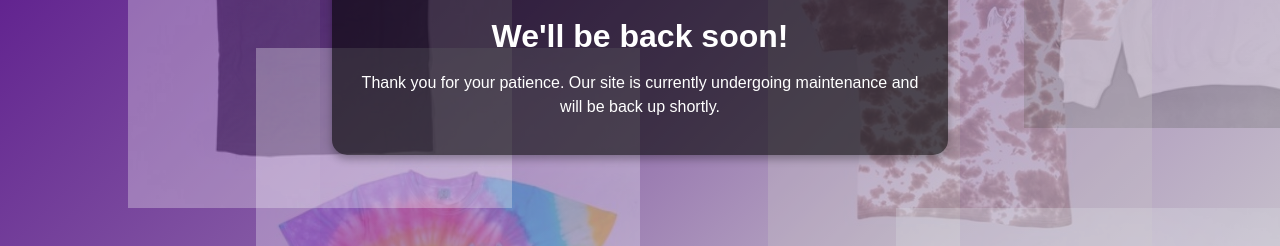
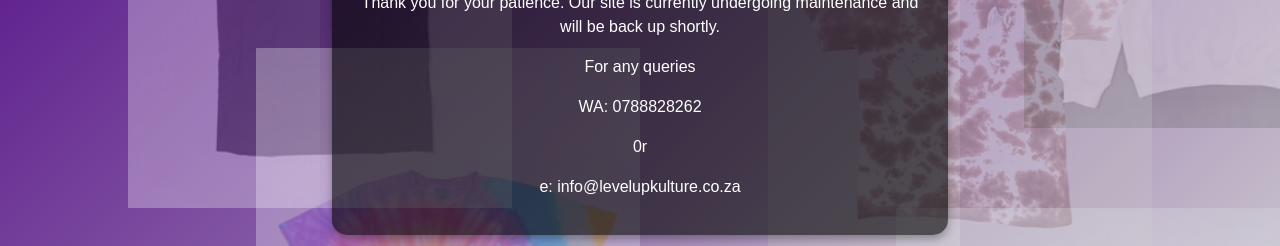
Before and after one commit to Level-up-k/levelupkulture, a plain HTML site: page index.html in a window 1280 px wide. Shown: the part 352-598 px from the top of the page. Drawn offline with Linux system fonts and the light colour scheme.

Commit message:
Update index.html
Added contact info

```diff
--- a/index.html
+++ b/index.html
@@ -23,6 +23,10 @@
         <div class="message">
             <h1>We'll be back soon!</h1>
             <p>Thank you for your patience. Our site is currently undergoing maintenance and will be back up shortly.</p>
+		<p>For any queries</p>
+		<p>WA: 0788828262</p>
+		<p>0r</p>
+		<p>e: info@levelupkulture.co.za</p>
         </div>
     </div>
 </body>
```
